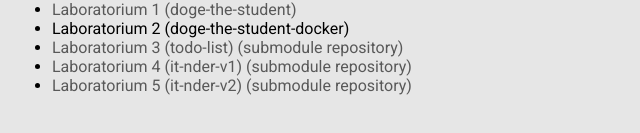
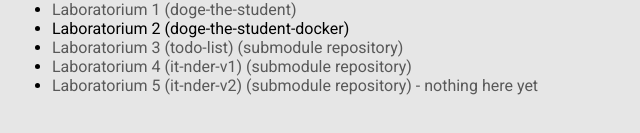
Before and after one commit to michaltkacz/piw-lab, a plain HTML site: page index.html in a window 1280 px wide. Shown: the part 121-254 px from the top of the page, without its empty margins (0-640 px from the left). Drawn offline with Linux system fonts and the light colour scheme.

Commit message:
inedex.html links fix

```diff
--- a/index.html
+++ b/index.html
@@ -26,7 +26,7 @@
                 </a></li>
             <li><a href="https://michaltkacz.github.io/it-nder/"> Laboratorium 4 (it-nder-v1) (submodule repository)</a>
             </li>
-            <li><a href="https://michaltkacz.github.io/it-nder/"> Laboratorium 5 (it-nder-v2) (submodule repository)</a>
+            <li><a href="#"> Laboratorium 5 (it-nder-v2) (submodule repository) - nothing here yet</a>
             </li>
         </ul>
     </div>
```
